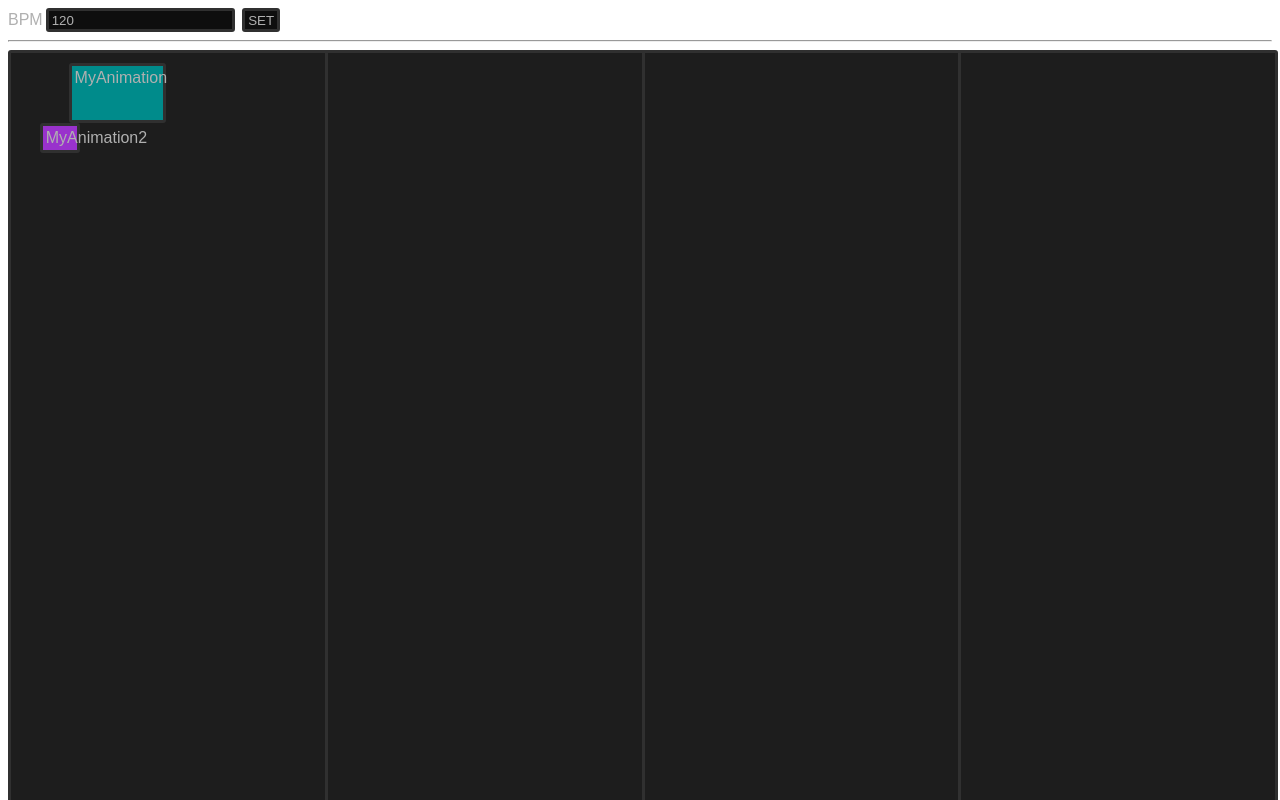
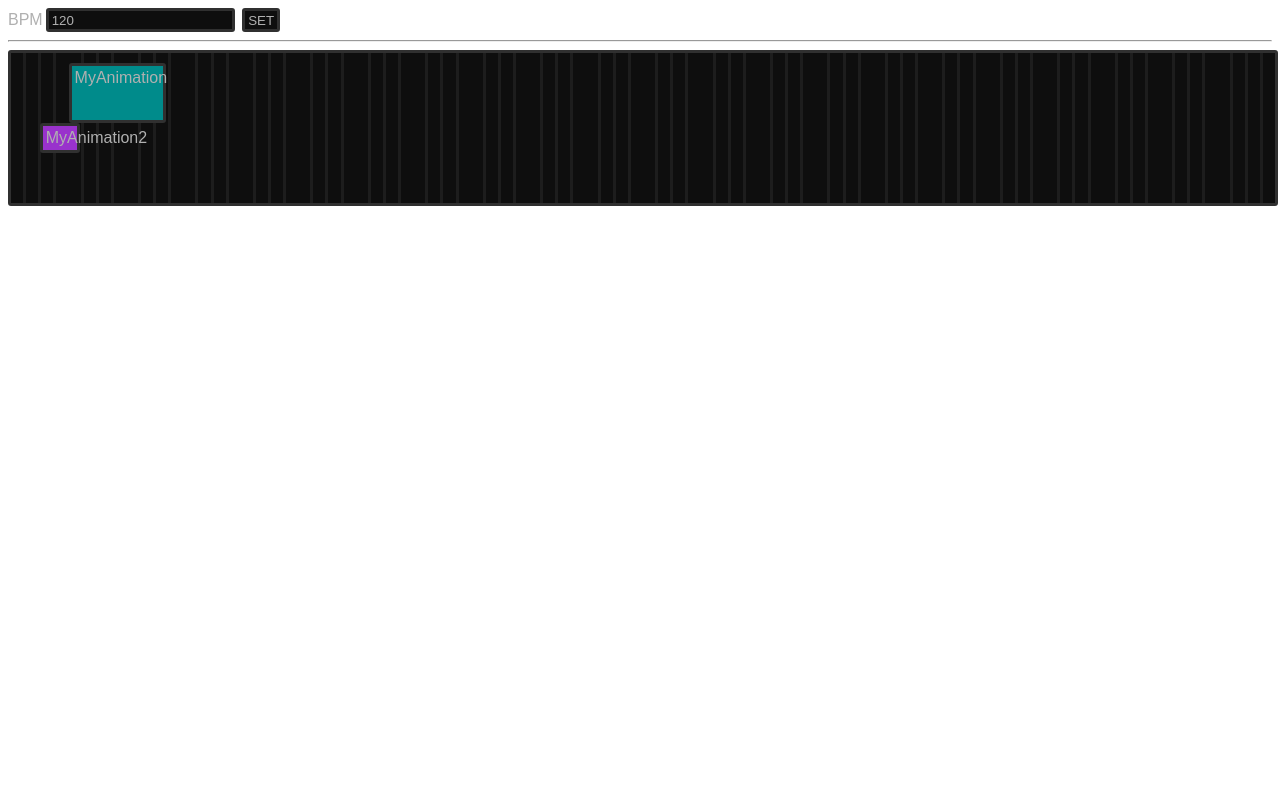
Before and after one commit to etlaM21/SoundSync, a React app: page / in a window 1280 px wide. Shown: the top 800 px of the page. Built offline with nearby package versions, Linux system fonts and the light colour scheme; the HTML template or start-up script is replaced by a standard one.

Commit message:
renamed elements for clarification

```diff
--- a/src/style.scss
+++ b/src/style.scss
@@ -49,15 +49,15 @@ button, input {
     .grid-bar, .grid-beat {
         min-height: 150px;
     }
-    .grid-bar {
+    .grid-timeline {
         display: grid;
-        grid-template: repeat(1, 1fr) / repeat(3, 1fr);
+        grid-template: 100% / repeat(3, 1fr);
         background-color: var(--light-grey); /* Color of bar vertical lines */
-        .grid-beat {
+        .grid-bar {
             display: grid;
             grid-template: repeat(1, 1fr) / repeat(4, 1fr);
             background-color: var(--semi-grey); /* Color of beat vertical lines */
-            .grid-beat-fill {
+            .grid-beat {
                 background-color: var(--dark-grey);
             }
         }
```
